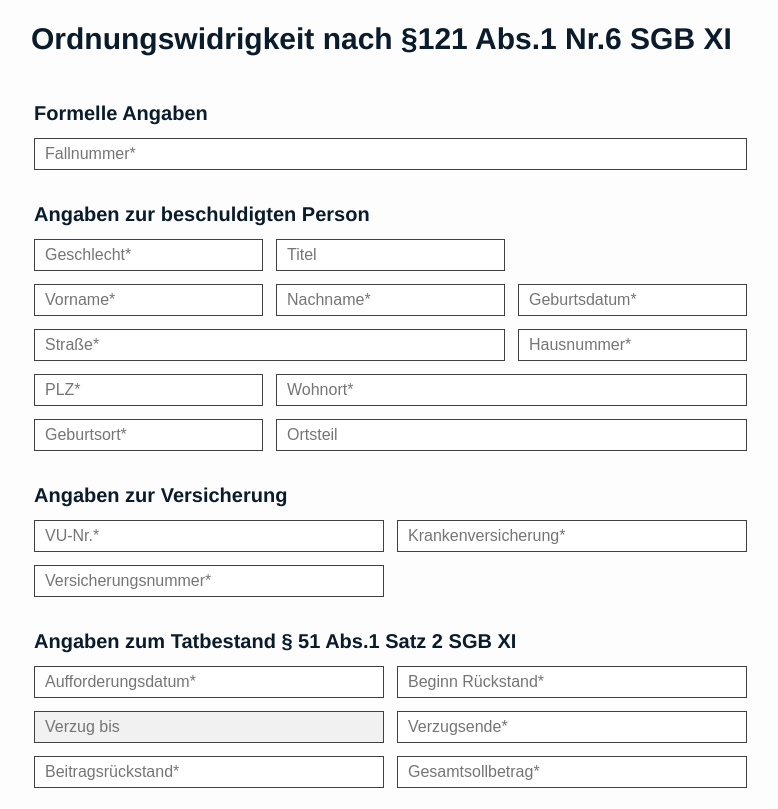
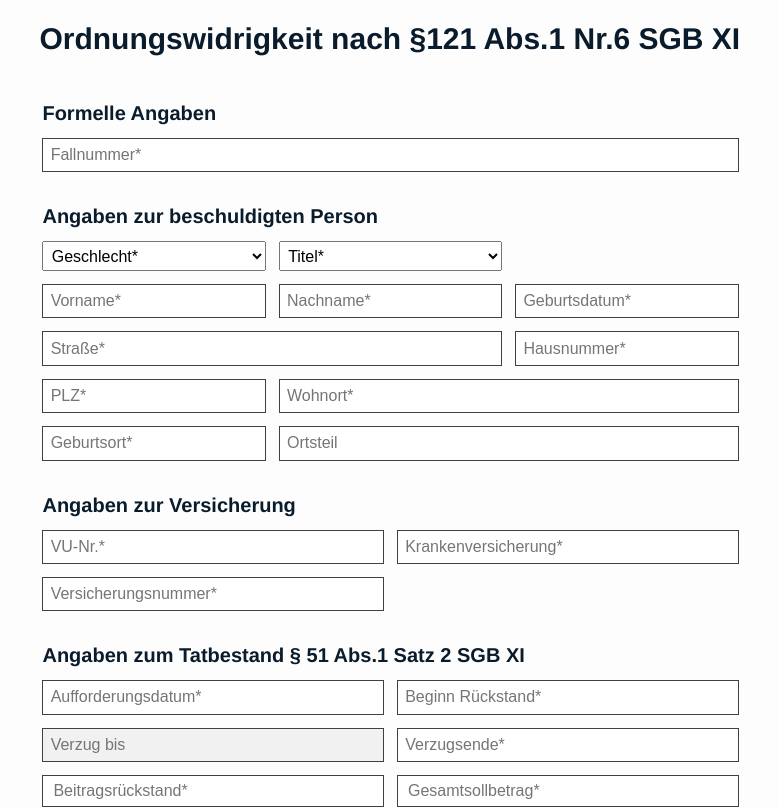
Before and after one commit to Cubemil/OPAS-User-Interface, a Vue app in the folder App/: page /ersterfassung in a window 1280 px wide. Shown: the part 300-1109 px from the top of the page, without its empty margins (245-1023 px from the left). Built offline with nearby package versions, Linux system fonts and the light colour scheme.

Commit message:
adjusted input fields in eingabeformular

```diff
--- a/App/src/components/Eingabeformular.vue
+++ b/App/src/components/Eingabeformular.vue
@@ -21,15 +21,28 @@
             <th colspan="3">Angaben zur beschuldigten Person</th>
           </tr>
           <tr>
-            <td><input type="text" id="geschlecht" required v-model="geschlecht" placeholder="Geschlecht*"
-                       maxlength="8"></td>
-            <td><input type="text" id="titel" v-model="titel" placeholder="Titel"></td>
+            <td>
+              <select id="geschlecht" required v-model="geschlecht">
+                <option value="" disabled selected hidden>Geschlecht*</option>
+                <option value="männlich">Männlich</option>
+                <option value="weiblich">Weiblich</option>
+                <option value="divers">Divers</option>
+              </select>
+            </td>
+            <td>
+              <select id="titel" required v-model="titel">
+                <option value="" disabled selected hidden>Titel*</option>
+                <option value="prof.">Prof.</option>
+                <option value="dr.">Dr.</option>
+                <option value="prof.dr.">Prof. Dr.</option>
+                <option value="empty">keine Angabe</option>
+              </select></td>
           </tr>
           <tr>
             <td><input type="text" id="vorname" required v-model="vorname" placeholder="Vorname*"></td>
             <td><input type="text" id="nachname" required v-model="nachname" placeholder="Nachname*"></td>
-            <td><input type="text" id="geburtsdatum" required v-model="geburtsdatum"
-                       placeholder="Geburtsdatum*" maxlength="10"></td>
+            <td><input type="text" id="geburtsdatum" required v-model="geburtsdatum" @blur="checkDatesEmpty"
+                       placeholder="Geburtsdatum*" onfocus="(this.type='date')"></td>
           </tr>
           <tr>
             <td colspan="2"><input type="text" id="str" required v-model="str" placeholder="Straße*"></td>
@@ -72,10 +85,11 @@
                 }}</span>
               <input type="text" id="aufforderungsdatum" v-model="aufforderungsdatum" @change="validateDates"
                      :class="{ 'error-border': errorMessages.aufforderungsdatum }"
-                     placeholder="Aufforderungsdatum*"></td>
+                     placeholder="Aufforderungsdatum*" onfocus="(this.type='date')" @blur="checkDatesEmpty"></td>
             <td><span v-if="errorMessages.startdatum" class="error-message">{{ errorMessages.startdatum }}</span>
               <input type="text" id="startdatum" v-model="startdatum" @change="validateDates"
-                     :class="{ 'error-border': errorMessages.startdatum }" placeholder="Beginn Rückstand*">
+                     :class="{ 'error-border': errorMessages.startdatum }" placeholder="Beginn Rückstand*"
+                     onfocus="(this.type='date')" @blur="checkDatesEmpty">
             </td>
           </tr>
           <tr>
@@ -84,7 +98,8 @@
             </td>
             <td><span v-if="errorMessages.verzugsende" class="error-message">{{ errorMessages.verzugsende }}</span>
               <input type="text" id="verzugsende" v-model="verzugsende" @change="validateDates"
-                     :class="{ 'error-border': errorMessages.verzugsende }" placeholder="Verzugsende*">
+                     :class="{ 'error-border': errorMessages.verzugsende }" placeholder="Verzugsende*"
+                     onfocus="(this.type='date')" @blur="checkDatesEmpty">
             </td>
           </tr>
           <tr>
@@ -144,7 +159,7 @@ export default {
       gesamtsollbetrag: '',
       verjaehrungsfrist: '',
       responseMessage: '',
-      errorMessages: {}
+      errorMessages: {},
     }
   },
   computed: {
@@ -203,8 +218,8 @@ export default {
         verzugBis: this.calculateVerzugBis,
         verzugsende: this.verzugsende,
         beitragsrueckstand: this.beitragsrueckstand,
-        gesamtsollbetrag: this.calculateGesamtsollbetrag,
-        verjaehrungsfrist: this.calculateVerjaehrungsfrist
+        gesamtsollbetrag: this.gesamtsollbetrag,
+        verjaehrungsfrist: this.verjaehrungsfrist,
       }
 
       try {
@@ -226,6 +241,24 @@ export default {
         return result;
       } catch (error) {
         alert('Error: ' + error.message);
+      }
+    },
+    checkDatesEmpty() {
+      if (!this.geburtsdatum) {
+        console.log('empty');
+        document.getElementById("geburtsdatum").type = 'text';
+      }
+      if (!this.aufforderungsdatum) {
+        console.log('empty');
+        document.getElementById("aufforderungsdatum").type = 'text';
+      }
+      if (!this.startdatum) {
+        console.log('empty');
+        document.getElementById("startdatum").type = 'text';
+      }
+      if (!this.verzugsende) {
+        console.log('empty');
+        document.getElementById("verzugsende").type = 'text';
       }
     }
   }
@@ -252,6 +285,58 @@ export default {
   justify-content: center;
 }
 
+input {
+  border: none;
+  box-sizing: border-box;
+  outline: 0;
+  position: relative;
+  width: 100%;
+  font-family: Arial, serif;
+}
+
+input[type="date"]::-webkit-calendar-picker-indicator {
+  background: transparent;
+  bottom: 0;
+  color: transparent;
+  cursor: pointer;
+  height: auto;
+  left: 0;
+  position: absolute;
+  right: 0;
+  top: 0;
+  width: auto;
+}
+
+input[type="date"] {
+  padding: .38rem;
+  font-weight: 450;
+  font-family: Arial, serif;
+}
+
+input[type="text"] {
+  padding: .45rem;
+  font-family: Arial, serif;
+}
+
+select {
+  padding: .27rem;
+  font-weight: 500;
+  font-size: 16px;
+  box-sizing: border-box;
+  outline: 0;
+  position: relative;
+  width: 100%;
+}
+
+input, .readonly-field {
+  display: block;
+  padding: 6px 10px;
+  box-sizing: border-box;
+  border: 1px solid #404040;
+  width: 100%;
+  font-size: 16px;
+}
+
 table {
   margin-bottom: 18px;
   width: 100%;
@@ -267,15 +352,6 @@ th, td {
 
 form {
   background: #fdfdfd;
-}
-
-input, .readonly-field {
-  display: block;
-  padding: 6px 10px;
-  box-sizing: border-box;
-  border: 1px solid #404040;
-  width: 100%;
-  font-size: 16px;
 }
 
 #notizen {
```
